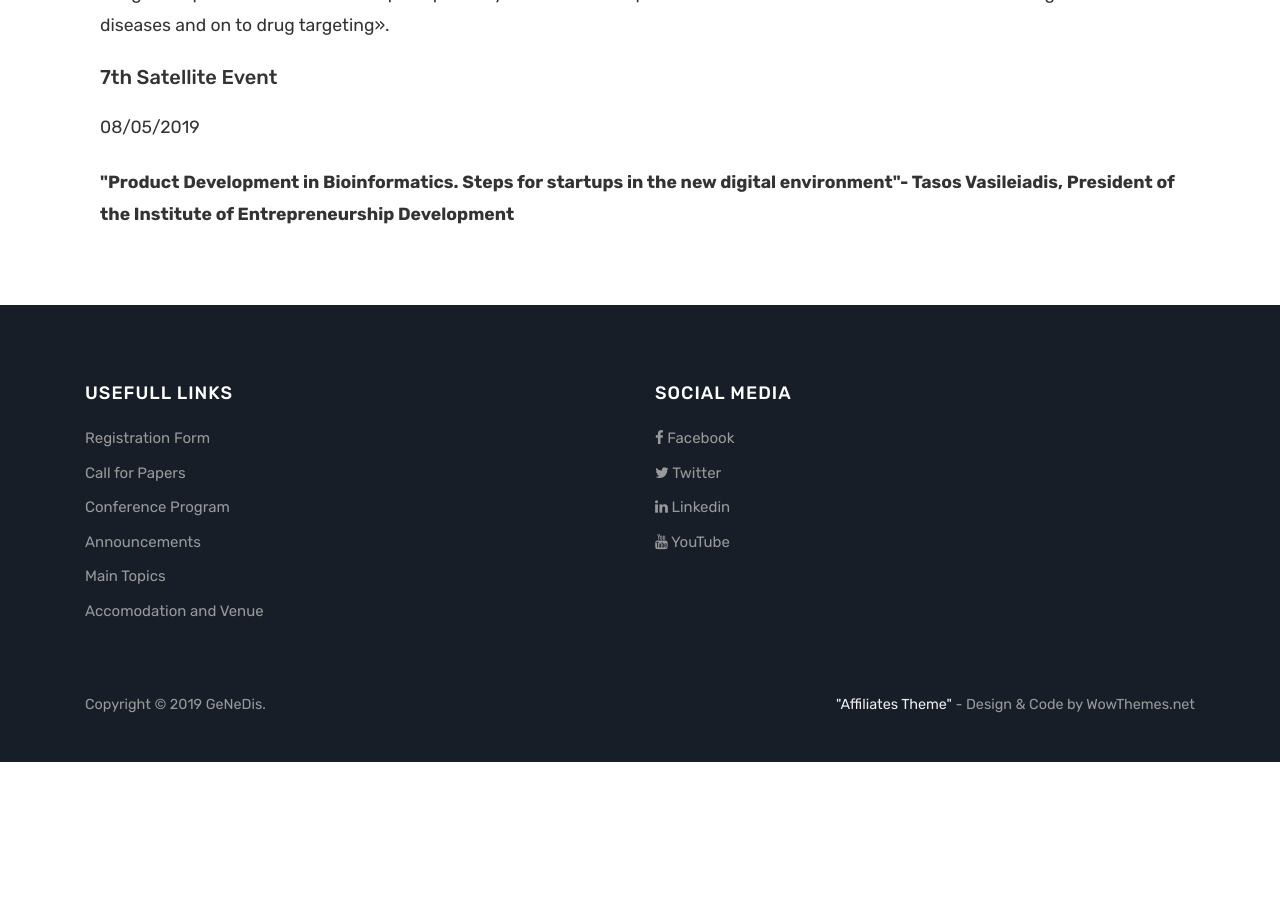
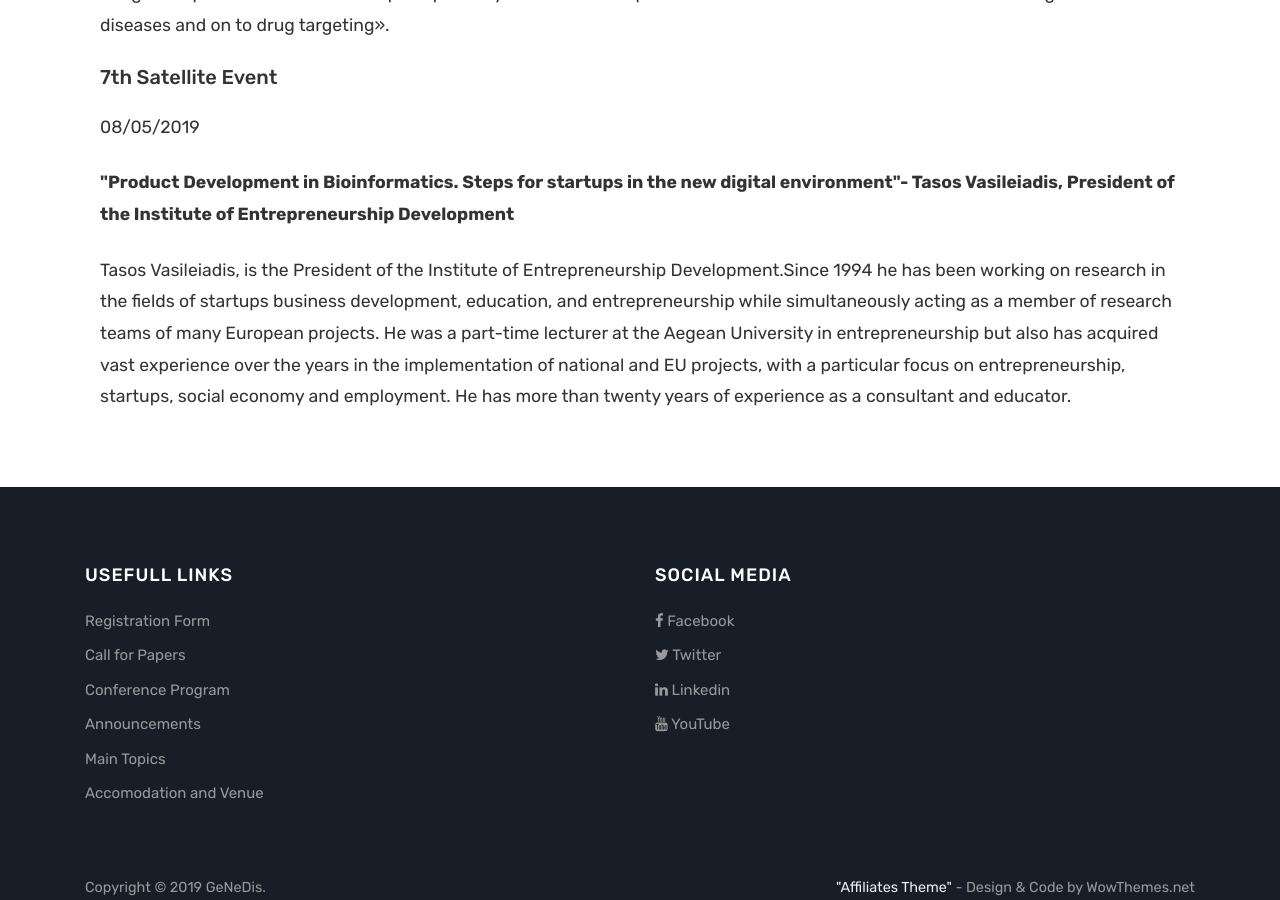
Before and after one commit to Covide-1797/genedis, a Jekyll site: the page built from pages/satellite-events.html, in a window 1280 px wide and 900 px high, scrolled down 2459 px. Built offline with Jekyll 4.4.1, drawn with Linux system fonts in a browser that asks for light colours; before the commit the page ends 3221 px from its top, so only the background shows below that.

Commit message:
Update satellite-events.html

```diff
--- a/pages/satellite-events.html
+++ b/pages/satellite-events.html
@@ -90,7 +90,9 @@ title: Satellite events
                     <p>
                         <strong> "Product Development in Bioinformatics. Steps for startups in the new digital environment"- Tasos Vasileiadis, President of the Institute of Entrepreneurship Development </strong>
                 </p>
-            </div>
+                Tasos Vasileiadis, is the President of the Institute of Entrepreneurship Development.Since 1994 he has been working on research in the fields of startups business development, education, and entrepreneurship while simultaneously acting as a member of research teams of many European projects. He was a part-time lecturer at the Aegean University in entrepreneurship but also has acquired vast experience over the years in the implementation of national and EU projects, with a particular focus on entrepreneurship, startups, social economy and employment. He has more than twenty years of experience as a consultant and educator.
+             </p>
+           </div>
         </div>
     </div>
 </div>
```
